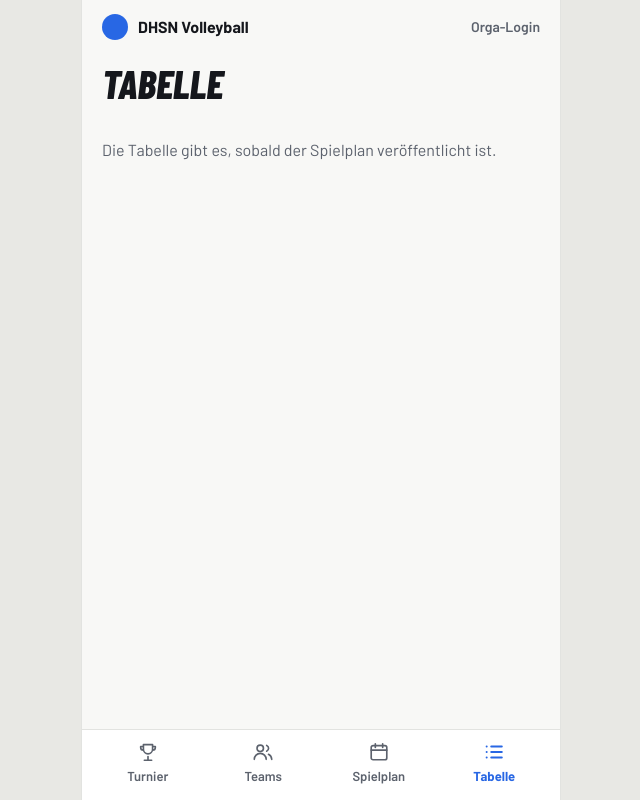
After one commit to Kootaro05/Satzball, a Django app: page /tabelle/ in a window 1280 px wide. The commit adds this page. Shown: the whole page, without its empty margins (319-959 px from the left). Run offline with Django 5.2, Linux system fonts and the light colour scheme; data that the repository does not hold is empty.

Commit message:
Feedback aus dem Probelauf: eigene Tabellen-Seite, Menü-Symbole, Spielerzahl als Empfehlung
- Tabelle hat eine eigene Seite /tabelle/, damit der Menüpunkt aktiv markiert wird;
  Spielplan und Tabelle verlinken sich gegenseitig
- untere Navigation mit Symbolen (Inline-SVG, Farbe folgt dem Theme)
- Spielerzahl: Pflicht sind mindestens 2 Spieler; min_spieler am Turnier ist nur noch
  eine Empfehlung ("empfohlene Spielerzahl") mit Hinweis im Formular
- "noch 1 fehlt" statt "noch 1 fehlen"

Co-Authored-By: Claude Opus 5.5 <noreply@anthropic.com>

```diff
--- a/static/css/satzball.css
+++ b/static/css/satzball.css
@@ -54,10 +54,10 @@ b, strong { font-weight: 700; }
 .inhalt { flex: 1; padding: 20px 20px 28px; display: flex; flex-direction: column; gap: 20px; }
 
 .nav { position: sticky; bottom: 0; display: grid; grid-template-columns: repeat(auto-fit, minmax(0, 1fr)); border-top: 1px solid var(--line); background: var(--sf); padding: 6px 8px calc(10px + env(safe-area-inset-bottom)); }
-.nav a { height: 50px; display: flex; flex-direction: column; align-items: center; justify-content: center; gap: 6px; font-weight: 600; font-size: 13px; color: var(--mut); }
-.nav a::before { content: ""; width: 22px; height: 3px; border-radius: 2px; }
+.nav a { height: 54px; display: flex; flex-direction: column; align-items: center; justify-content: center; gap: 4px; font-weight: 600; font-size: 13px; color: var(--mut); }
+.nav svg { width: 22px; height: 22px; fill: none; stroke: currentColor; stroke-width: 1.8; stroke-linecap: round; stroke-linejoin: round; }
 .nav a[aria-current="page"] { color: var(--ac); font-weight: 700; }
-.nav a[aria-current="page"]::before { background: var(--ac); }
+.nav a[aria-current="page"] svg { stroke-width: 2.2; }
 .nav a:hover { text-decoration: none; }
 
 /* Typo */
@@ -180,8 +180,6 @@ b, strong { font-weight: 700; }
 .partie__detail { font-size: 12px; color: var(--mut); }
 .karte--akzent { background: var(--acs); border-color: transparent; gap: 4px; }
 .karte--akzent .liste__name { color: var(--ac); }
-html { scroll-behavior: smooth; }
-#tabelle { scroll-margin-top: 12px; }
 
 /* Orga-Seiten: Spielplan (Laptop) und Ergebnis-Eingabe (Handy) */
 .app--breit { max-width: 1180px; }
--- a/templates/base.html
+++ b/templates/base.html
@@ -26,12 +26,26 @@
     </main>
 
     {% block nav %}
+    {% with seite=request.resolver_match.url_name %}
     <nav class="nav">
-      <a href="{% url 'startseite' %}"{% if request.resolver_match.url_name == 'startseite' %} aria-current="page"{% endif %}>Turnier</a>
-      <a href="{% url 'teamliste' %}"{% if request.resolver_match.url_name == 'teamliste' %} aria-current="page"{% endif %}>Teams</a>
-      <a href="{% url 'spielplan' %}"{% if request.resolver_match.url_name == 'spielplan' %} aria-current="page"{% endif %}>Spielplan</a>
-      <a href="{% url 'spielplan' %}#tabelle">Tabelle</a>
+      <a href="{% url 'startseite' %}"{% if seite == 'startseite' %} aria-current="page"{% endif %}>
+        <svg viewBox="0 0 24 24" aria-hidden="true"><path d="M8 21h8M12 17v4M7 4h10v5a5 5 0 0 1-10 0zM7 6H4v1a3 3 0 0 0 3 3M17 6h3v1a3 3 0 0 1-3 3"/></svg>
+        Turnier
+      </a>
+      <a href="{% url 'teamliste' %}"{% if seite == 'teamliste' %} aria-current="page"{% endif %}>
+        <svg viewBox="0 0 24 24" aria-hidden="true"><circle cx="9" cy="8" r="3.5"/><path d="M2.5 20a6.5 6.5 0 0 1 13 0M16 4.8a3.5 3.5 0 0 1 0 6.4M18 14.5a6.5 6.5 0 0 1 3.5 5.5"/></svg>
+        Teams
+      </a>
+      <a href="{% url 'spielplan' %}"{% if seite == 'spielplan' %} aria-current="page"{% endif %}>
+        <svg viewBox="0 0 24 24" aria-hidden="true"><rect x="3.5" y="5" width="17" height="15.5" rx="2"/><path d="M3.5 10h17M8 3v4M16 3v4"/></svg>
+        Spielplan
+      </a>
+      <a href="{% url 'tabelle' %}"{% if seite == 'tabelle' %} aria-current="page"{% endif %}>
+        <svg viewBox="0 0 24 24" aria-hidden="true"><path d="M9 6h11.5M9 12h11.5M9 18h11.5M4 6h.01M4 12h.01M4 18h.01"/></svg>
+        Tabelle
+      </a>
     </nav>
+    {% endwith %}
     {% endblock %}
   </div>
   {% block skripte %}{% endblock %}
--- a/templates/tournament/_spieler_formset.html
+++ b/templates/tournament/_spieler_formset.html
@@ -1,9 +1,9 @@
 {# Spielerliste als Formset. Erwartet: formset, turnier #}
-<div class="stapel" data-spieler data-min="{{ turnier.min_spieler }}" data-max="{{ turnier.max_spieler }}" data-prefix="{{ formset.prefix }}">
+<div class="stapel" data-spieler data-pflicht="{{ formset.min_pflicht }}" data-empfohlen="{{ turnier.min_spieler }}" data-max="{{ turnier.max_spieler }}" data-prefix="{{ formset.prefix }}">
   {{ formset.management_form }}
   <div class="kopfzeile">
     <h2 class="zwischen">{{ titel|default:"Spieler" }}</h2>
-    <span class="leise"><span data-zaehler>{{ formset.initial_form_count }}</span> von max. {{ turnier.max_spieler }} · min. {{ turnier.min_spieler }}</span>
+    <span class="leise"><span data-zaehler>{{ formset.initial_form_count }}</span> von max. {{ turnier.max_spieler }} · empfohlen {{ turnier.min_spieler }}</span>
   </div>
   {% if formset.non_form_errors %}
     <div class="hinweis hinweis--fehler">{{ formset.non_form_errors|join:" " }}</div>
--- /dev/null
+++ b/templates/tournament/tabelle.html
@@ -0,0 +1,24 @@
+{% extends "base.html" %}
+{% block titel %}Tabelle{% if turnier %} · {{ turnier.name }}{% endif %}{% endblock %}
+{% block inhalt %}
+<div class="stapel stapel--eng">
+  <h1 class="titel titel--m">Tabelle</h1>
+  {% if turnier %}<span class="leise">{{ turnier.name }}</span>{% endif %}
+</div>
+
+{% if not tabellen %}
+  <p class="leise">Die Tabelle gibt es, sobald der Spielplan veröffentlicht ist.</p>
+{% else %}
+  {% for gruppe, tabelle in tabellen %}
+    <div class="stapel stapel--eng">
+      {% if tabellen|length > 1 %}<h2 class="zwischen">Gruppe {{ gruppe.name }}</h2>{% endif %}
+      {% include "tournament/_tabelle.html" %}
+    </div>
+  {% endfor %}
+  <span class="leise klein">
+    {% if satz_modus %}Sp = Spiele · S = Siege · SD = Satzdifferenz · BD = Ballpunktdifferenz. Sortiert nach Siegen, SD, BD, direktem Vergleich.{% else %}Sp = Spiele · S = Siege · PD = Punktdifferenz. Sortiert nach Siegen, PD, erzielten Punkten, direktem Vergleich.{% endif %}
+    {{ ko_hinweis }}
+  </span>
+  <a class="btn btn--sekundaer" href="{% url 'spielplan' %}">Zum Spielplan <span aria-hidden="true">→</span></a>
+{% endif %}
+{% endblock %}
--- a/tournament/models.py
+++ b/tournament/models.py
@@ -8,6 +8,10 @@ import secrets
 from django.core.exceptions import ValidationError
 from django.db import models
 from django.utils import timezone
+
+
+# Darunter kann ein Team nicht antreten. min_spieler am Turnier ist nur eine Empfehlung.
+MIN_SPIELER = 2
 
 
 def neuer_edit_token():
@@ -39,7 +43,10 @@ class Turnier(models.Model):
     )
     meldeschluss = models.DateTimeField()
     max_teams = models.PositiveSmallIntegerField("max. Teams")
-    min_spieler = models.PositiveSmallIntegerField("min. Spieler pro Team", default=6)
+    min_spieler = models.PositiveSmallIntegerField(
+        "empfohlene Spielerzahl", default=6,
+        help_text=f"Weniger Spieler sind erlaubt (Hinweis im Formular); Pflicht sind mindestens {MIN_SPIELER}.",
+    )
     max_spieler = models.PositiveSmallIntegerField("max. Spieler pro Team", default=10)
     anmeldung_offen = models.BooleanField("Anmeldung offen", default=False)
     modus = models.CharField(max_length=20, choices=Modus.choices, default=Modus.JEDER_GEGEN_JEDEN)
@@ -129,8 +136,10 @@ class Turnier(models.Model):
         self.save(update_fields=["teamdaten_geloescht_am"])
 
     def clean(self):
+        if self.max_spieler is not None and self.max_spieler < MIN_SPIELER:
+            raise ValidationError({"max_spieler": f"Mindestens {MIN_SPIELER}."})
         if self.min_spieler is not None and self.max_spieler is not None and self.min_spieler > self.max_spieler:
-            raise ValidationError({"max_spieler": "Muss mindestens so groß sein wie min. Spieler."})
+            raise ValidationError({"max_spieler": "Muss mindestens so groß sein wie die empfohlene Spielerzahl."})
 
 
 class Gruppe(models.Model):
--- a/tournament/urls.py
+++ b/tournament/urls.py
@@ -6,6 +6,7 @@ urlpatterns = [
     path("", views.startseite, name="startseite"),
     path("teams/", views.teamliste, name="teamliste"),
     path("spielplan/", views.spielplan, name="spielplan"),
+    path("tabelle/", views.tabelle, name="tabelle"),
     path("anmelden/", views.anmelden, name="anmelden"),
     path("datenschutz/", views.datenschutz, name="datenschutz"),
     path("team/<str:token>/", views.team_bearbeiten, name="team_bearbeiten"),
--- a/tournament/views.py
+++ b/tournament/views.py
@@ -86,15 +86,26 @@ def spielplan(request):
     live = laufender_slot(turnier, slots, jetzt)
     for slot in slots:
         slot["laeuft"] = slot["zeit"] == live
-    tabellen = gruppentabellen(turnier)
     ko = [s for s in spiele if s.phase != Spiel.Phase.GRUPPE]
     return render(request, "tournament/spielplan.html", {
         "turnier": turnier,
         "slots": slots,
+        "ko_beginn": min((s.uhrzeit for s in ko), default=None),
+        "ko_hinweis": _ko_hinweis(turnier, turnier.gruppen.count()),
+        "satz_modus": satz_modus,
+    })
+
+
+def tabelle(request):
+    turnier = Turnier.aktuelles()
+    if not turnier or not turnier.spielplan_veroeffentlicht:
+        return render(request, "tournament/tabelle.html", {"turnier": turnier})
+    tabellen = gruppentabellen(turnier)
+    return render(request, "tournament/tabelle.html", {
+        "turnier": turnier,
         "tabellen": tabellen,
-        "ko_beginn": min((s.uhrzeit for s in ko), default=None),
         "ko_hinweis": _ko_hinweis(turnier, len(tabellen)),
-        "satz_modus": satz_modus,
+        "satz_modus": turnier.zaehlmodus == Turnier.Zaehlmodus.SAETZE,
     })
 
 
```
Also changed, not shown: CLAUDE.md (+5 -2 lines), docs/konzept.md (+2 -0 lines), static/js/spieler.js (+4 -3 lines), templates/tournament/spielplan.html (+1 -13 lines), tournament/forms.py (+8 -6 lines), tournament/tests/test_models.py (+4 -0 lines), tournament/tests/test_oeffentlich.py (+19 -7 lines), tournament/tests/test_views.py (+9 -0 lines), tournament/migrations/0005_empfohlene_spielerzahl.py (added).
